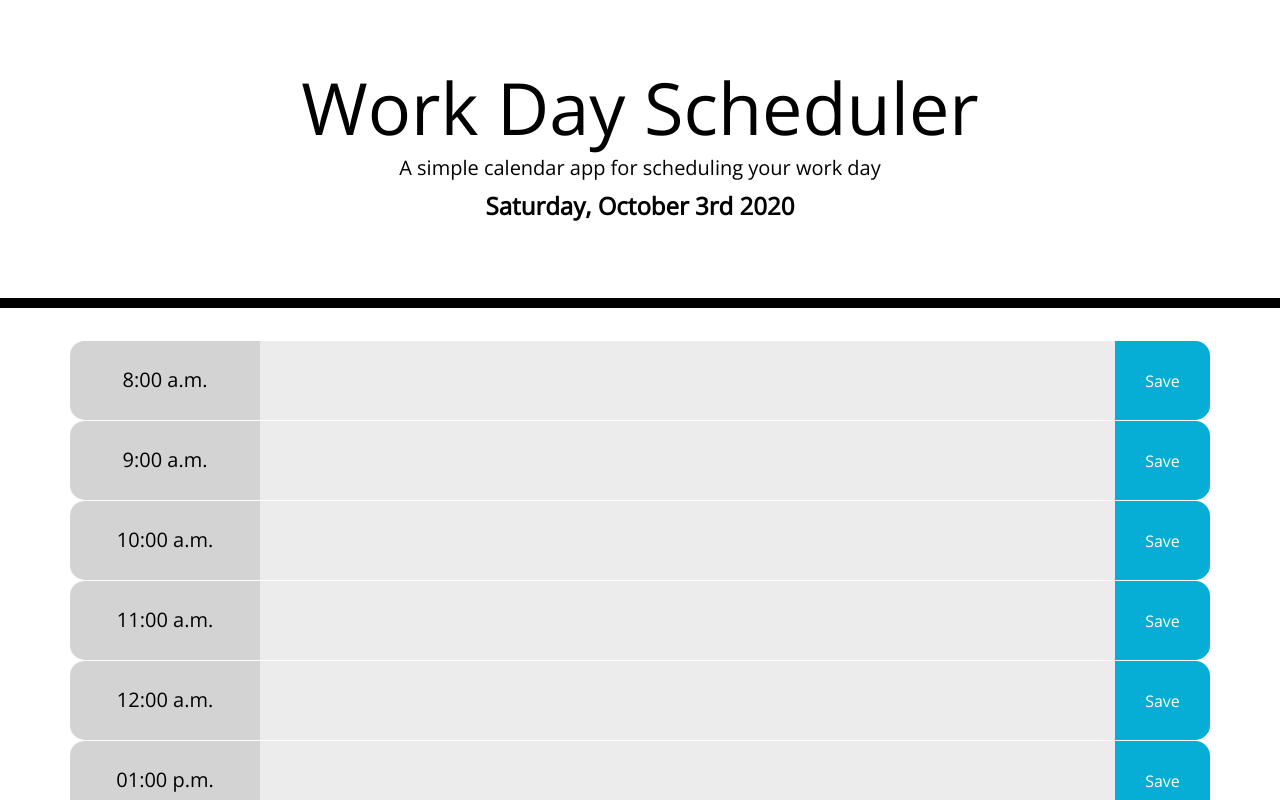
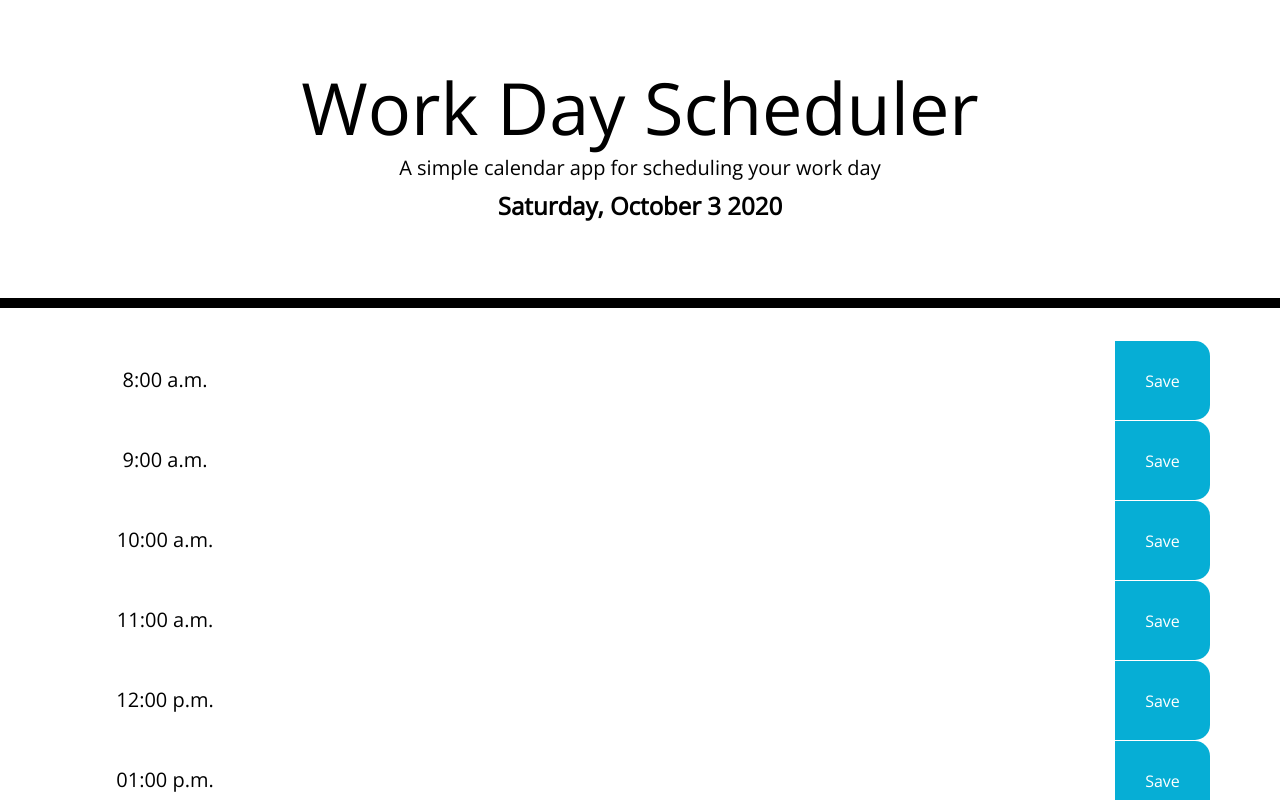
Before and after one commit to jaredseefried/Work-Day-Scheduler, a plain HTML site: page index.html in a window 1280 px wide. Shown: the top 800 px of the page. Drawn offline with nearby package versions, Linux system fonts and the light colour scheme.

Commit message:
fixing up stuff

```diff
--- a/assets/style.css
+++ b/assets/style.css
@@ -5,7 +5,7 @@ body {
   }
 
   textarea{
-    background-color: #ececec;
+
     border: none;
     resize: none;
     color: #000000;
--- a/script.js
+++ b/script.js
@@ -1,9 +1,21 @@
 $(document).ready(function(){
 
 // Global Variables
-var hours = [9, 10, 11, 12, 13, 14, 15, 16, 17];
-var officeHours = ["8:00 a.m.", "9:00 a.m.", "10:00 a.m.", "11:00 a.m.", "12:00 a.m.", "01:00 p.m.", "02:00 p.m.", "03:00 p.m.", "04:00 p.m.", "05:00 p.m.",]
-$("#currentDay").text(moment().format("dddd, MMMM Do YYYY"))
+var hours = [8, 9, 10, 11, 12, 13, 14, 15, 16, 17];
+
+var officeHours = ["8:00 a.m.", "9:00 a.m.", "10:00 a.m.", "11:00 a.m.", "12:00 p.m.", "01:00 p.m.", "02:00 p.m.", "03:00 p.m.", "04:00 p.m.", "05:00 p.m.",]
+
+$("#currentDay").text(dayjs().format("dddd, MMMM D YYYY"))
+
+function updateHour(){
+    var currentTime = dayjs().format("H");
+
+    if (currentTime === hours[i]){
+        $(".hour" + hours[i]).addClass("present");
+    }
+
+}
+
 //Loop through the available office hours
 
 for (i=0; i < hours.length; i++ ){
@@ -22,8 +34,8 @@ for (i=0; i < hours.length; i++ ){
     //Description Column
     var description = $("<textarea>");
     description.addClass("description col-9");
-
     newDiv.append(description);
+    updateHour();
 
     //The save button
     var savebtn = $("<button>");
@@ -32,79 +44,5 @@ for (i=0; i < hours.length; i++ ){
     newDiv.append(savebtn);
 }
 
-function updateHour(){
-    var currentTime = dayjs().format()
-    divTime = $(".time-block").val()
-
-    $(".time-block").each(function(){
-
-        if (divTime < currentTime){
-            $(this).addClass("past")
-            }
-            if (divTime == currentTime){
-            $(this).addClass("present")
-            }
-            if (divTime > currentTime){
-            $(this).addClass("future")
-            }
-     })
-}
-
-    updateHour();
 
 });
-
-// $(document).ready(function () {
-
-//     //Declare variables
-//     var hour = [9, 10, 11, 12, 13, 14, 15, 16, 17]
-//     var displayHour = ["9am", "10am", "11am", "12pm", "1pm", "2pm", "3pm", "4pm", "5pm"]
-
-//     //Loop through creating each hour on the scheduler
-//     for (i=0; i < hour.length; i++ ){
-//       //Create a new Div for the time block element
-//       var newDiv = $("<div>");
-//       newDiv
-//         .addClass("row time-block")
-//         .attr('id', "hour" + hour[i])
-//         .attr("value", hour[i])
-//       $(".container").append(newDiv)
-
-//       //Create a new 1 col div for time
-//       var timeCol = $("<div>");
-//       timeCol
-//         .addClass("hour col-1")
-//         .text(displayHour[i])
-//       newDiv.append(timeCol)
-
-//       //Create a new 10 col div for description
-//       var descriptionCol = $("<div>")
-//       descriptionCol.addClass("description col-10")
-//       newDiv.append(descriptionCol)
-
-//       //Create a new 1 col div for save button
-//       var saveCol = $("<div>")
-//       saveCol.addClass("saveBtn col-1")
-//       newDiv.append(saveCol)
-//     }
-
-//     function updateHour(){
-//       var currentTime = moment().hours()
-//       divTime = $(".time-block").val()
-
-//       $(".time-block").each(function(){
-
-//         if (divTime < currentTime){
-//           $(this).addClass("past")
-//         } if (divTime == currentTime){
-//           $(this).addClass("present")
-//         } if (divTime > currentTime){
-//           $(this).addClass("future")
-//         }
-
-//       })
-//     }
-
-//     updateHour();
-
-//     })
```
Lines whose indentation alone changed are shown as unchanged.
